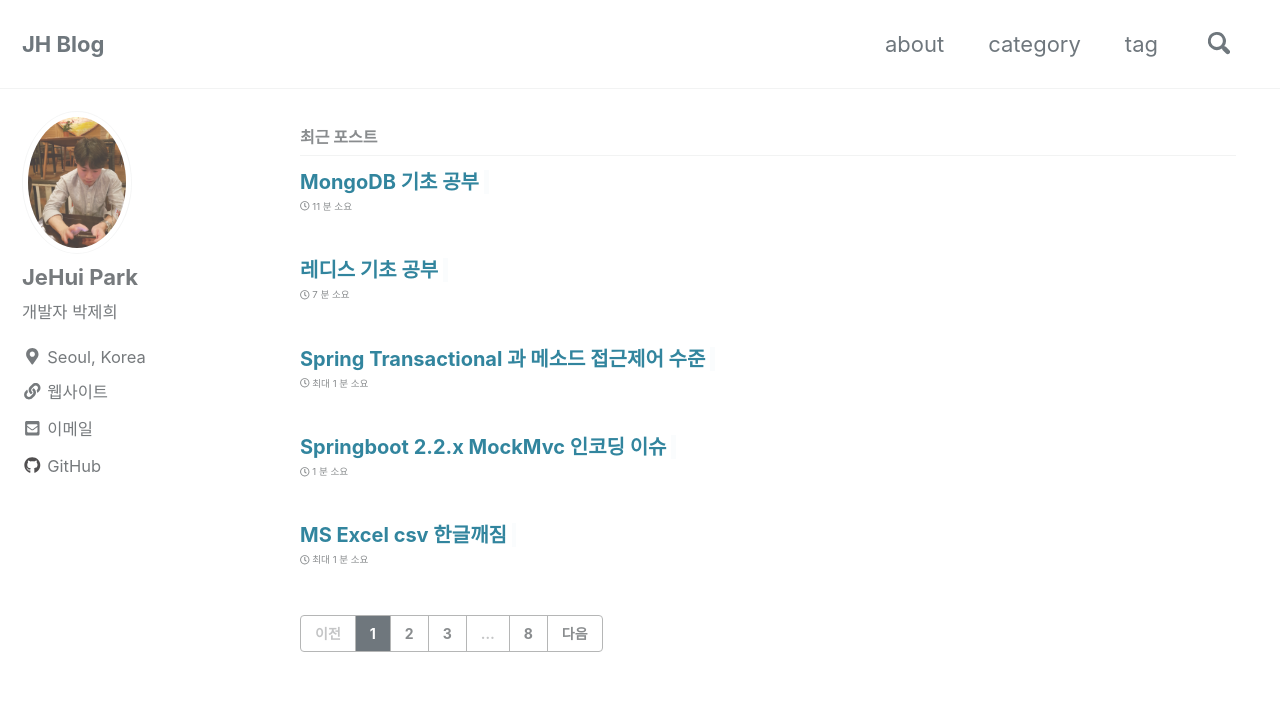
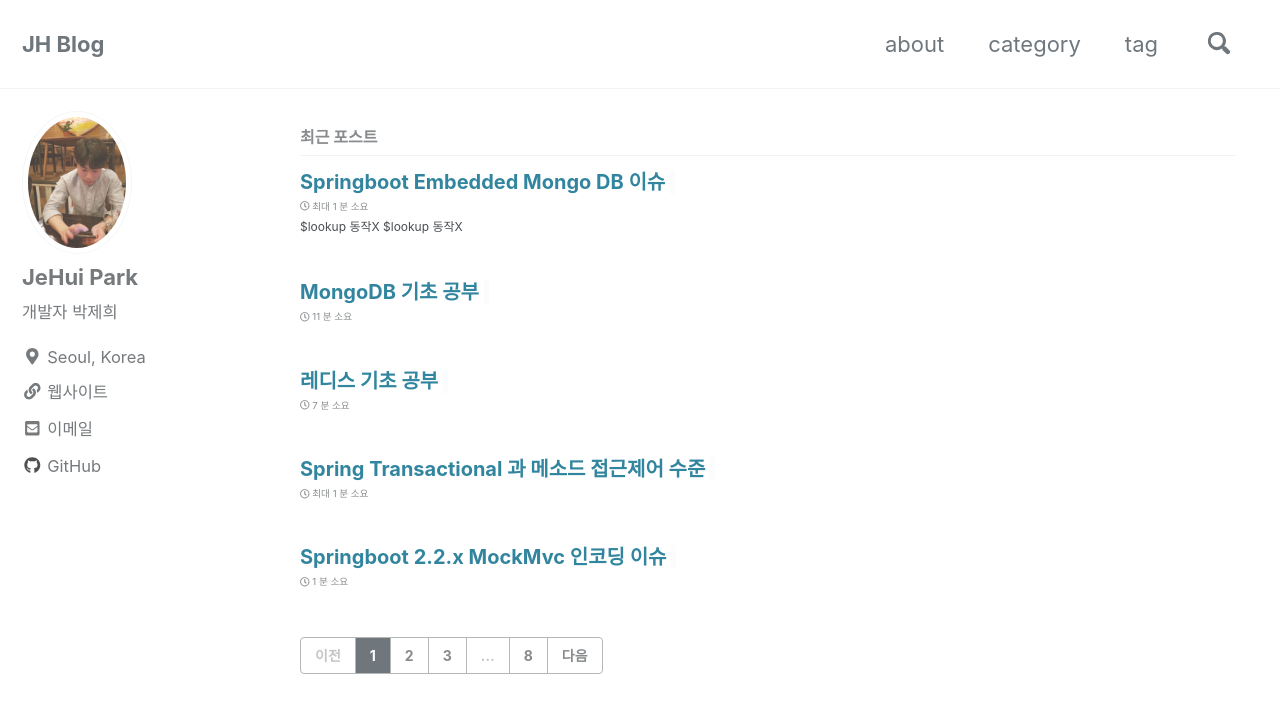
Before and after one commit to JeHuiPark/JeHuiPark.github.io, a Jekyll site: the page built from index.html, in a window 1280 px wide and 900 px high. Shown: the top 713 px of the window. Built offline with Jekyll 4.4.1, drawn with Linux system fonts in a browser that asks for light colours; nearby versions of some CDN libraries; the list of posts is cut into pages by our own code; some of the changed lines change nothing that is shown.

Commit message:
포스팅을 작성하라

````diff
--- a/_posts/2020-08-16-mongo-study.md
+++ b/_posts/2020-08-16-mongo-study.md
@@ -440,5 +440,7 @@
 ## 참고서적
 - [대용량 데이터 처리를 위한 Real MongoDB][real-mongodb]
 
+## 연결
+- [Springboot Embedded Mongo DB 이슈](/spring/embedded-mongo-issue)
 
 [real-mongodb]:https://wikibook.co.kr/real-mongodb/ "대용량 데이터 처리를 위한 Real MongoDB"
--- /dev/null
+++ b/_posts/2021-04-29-embedded-mongo-issue.md
@@ -0,0 +1,106 @@
+---
+layout: posts
+title:  Springboot Embedded Mongo DB 이슈
+date:   2021-04-29 22:00:00 +0900
+comments: true
+categories: spring
+tags:
+  - java
+  - mongodb
+  - spring
+---
+
+* TOC
+{:toc}
+
+## $lookup 동작X
+
+간단한 구조의 서브 도큐먼트일 경우 `$lookup` aggregation 파이프라인은 예상하는 결과를 출력 하지만,
+**배열에 속하는 멀티 서브 도큐먼트**에서 `$lookup` aggregation 파이프라인은 **예상과 다른 결과를 출력**한다.
+
+### 실행 환경
+
+lib | version
+--- | ---
+org.springframework.boot:spring-boot-starter-data-mongodb | 2.2.4
+de.flapdoodle.embed:de.flapdoodle.embed.mongo | 2.2.0
+
+
+### 발생조건
+
+Collection: aa
+```javascript
+db.aa.insert({"_id": 1, "name": "aa-name-1"});
+db.aa.insert({"_id": 2, "name": "aa-name-2"});
+```
+
+Collection: bb
+```javascript
+db.bb.insert({
+  "_id": 1,
+  "name": 'bb-name',
+  "bb_subs": [
+    { "sub-doc-id": "sub-document-1", "ref_id": 1 },
+    { "sub-doc-id": "sub-document-2", "ref_id": 2 }
+  ]
+});
+```
+
+Aggregation query
+```javascript
+db.bb.aggregate([
+    {
+        "$match":{
+            "_id":1
+        }
+    },
+    {
+        "$lookup":{
+            "from":"a",
+            "localField":"bb_subs.ref_id",
+            "foreignField":"_id",
+            "as":"detail"
+        }
+    }
+])
+```
+
+실행결과
+```json
+{
+    "_id" : 1.0,
+    "name" : "bb-name",
+    "bb_subs" : [
+        {
+            "sub-doc-id" : "sub-document-1",
+            "ref_id" : 1.0
+        },
+        {
+            "sub-doc-id" : "sub-document-2",
+            "ref_id" : 2.0
+        }
+    ],
+    "detail" : []
+}
+```
+
+### 해결방법
+Embedded MongoDB 버전을 특정 버전 이상으로 변경한다. (> 3.5.8)
+
+```yml
+spring:
+  mongodb:
+    embedded:
+      version: 3.6.5
+```
+
+> [Springboot 2.2.4 기준으로 기본 버전][스프링부트 기본버전] 은 `3.5.5` 버전
+Embedded MongoDB 라이브러리에서 지원하는 버전은 [`de.flapdoodle.embed.mongo.distribution.Version`][몽고디비 지원버전]
+에서 확인할 수 있다
+
+### 원인
+MongoDB Bug (https://jira.mongodb.org/browse/SERVER-28717)
+Fixed Version`3.4.6`, `3.5.8`
+
+[스프링부트 기본버전]: https://github.com/spring-projects/spring-boot/blob/main/spring-boot-project/spring-boot-autoconfigure/src/main/java/org/springframework/boot/autoconfigure/mongo/embedded/EmbeddedMongoProperties.java
+[몽고디비 지원버전]: https://github.com/flapdoodle-oss/de.flapdoodle.embed.mongo/blob/master/src/main/java/de/flapdoodle/embed/mongo/distribution/Version.java
````
